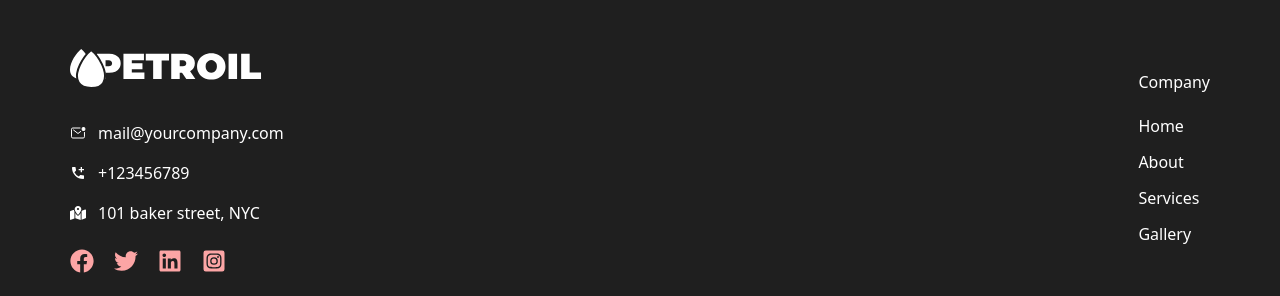
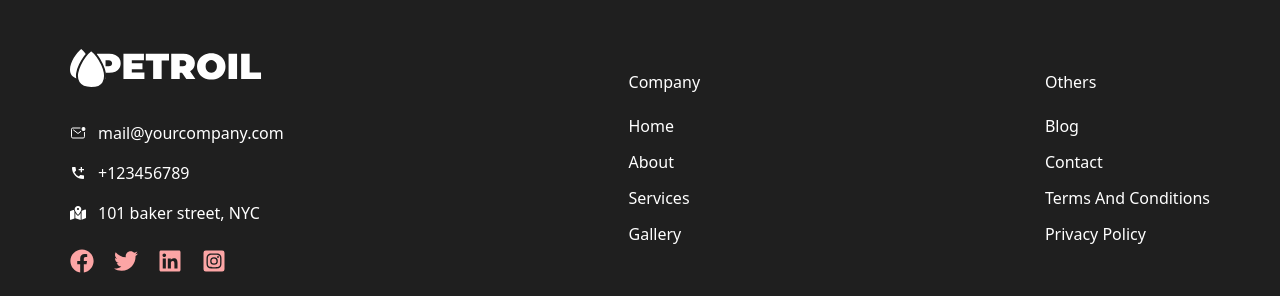
Before and after one commit to mahmudashif/Petroil, a React (Vite) app: page / in a window 1280 px wide. Shown: the part 3485-3781 px from the top of the page. Built offline with nearby package versions, Linux system fonts and the light colour scheme.

Commit message:
third part of footer

```diff
--- a/src/Components/Layout/Footer.jsx
+++ b/src/Components/Layout/Footer.jsx
@@ -40,7 +40,7 @@ const Footer = () => {
             <FaInstagramSquare />
           </div>
         </div>
-        {/* ---------- footer first coloum ---------- */}
+        {/* ---------- footer second coloum ---------- */}
         <div>
           <h6>Company</h6>
           <ul className="mt-5 space-y-3 capitalize">
@@ -50,6 +50,16 @@ const Footer = () => {
             <li>gallery</li>
           </ul>
         </div>
+        {/* ---------- footer third coloum ---------- */}
+        <div>
+          <h6>Others</h6>
+          <ul className="mt-5 space-y-3 capitalize">
+            <li>blog</li>
+            <li>contact</li>
+            <li>terms and conditions</li>
+            <li>privacy policy</li>
+          </ul>
+        </div>
       </div>
     </div>
   );
```
